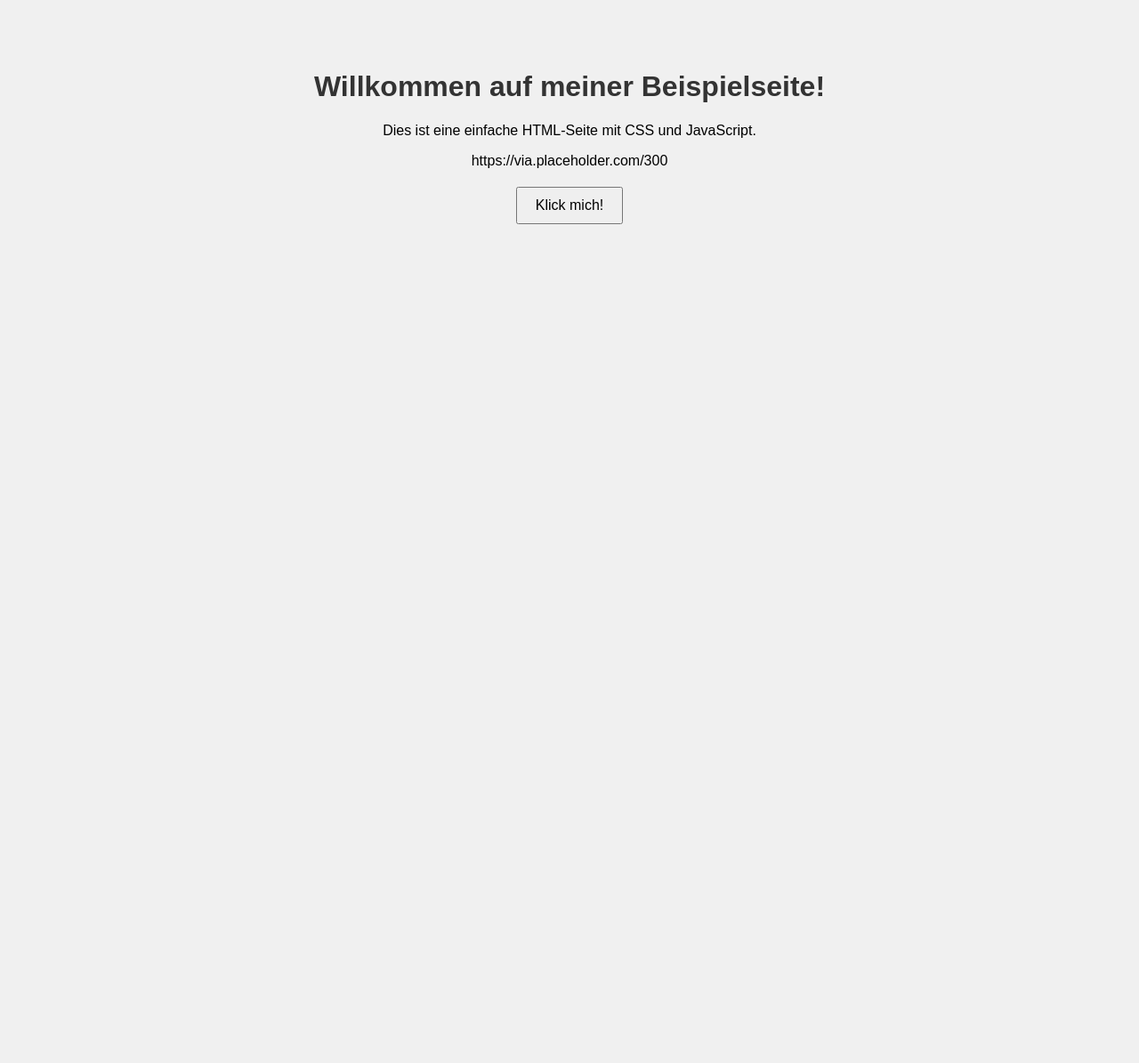
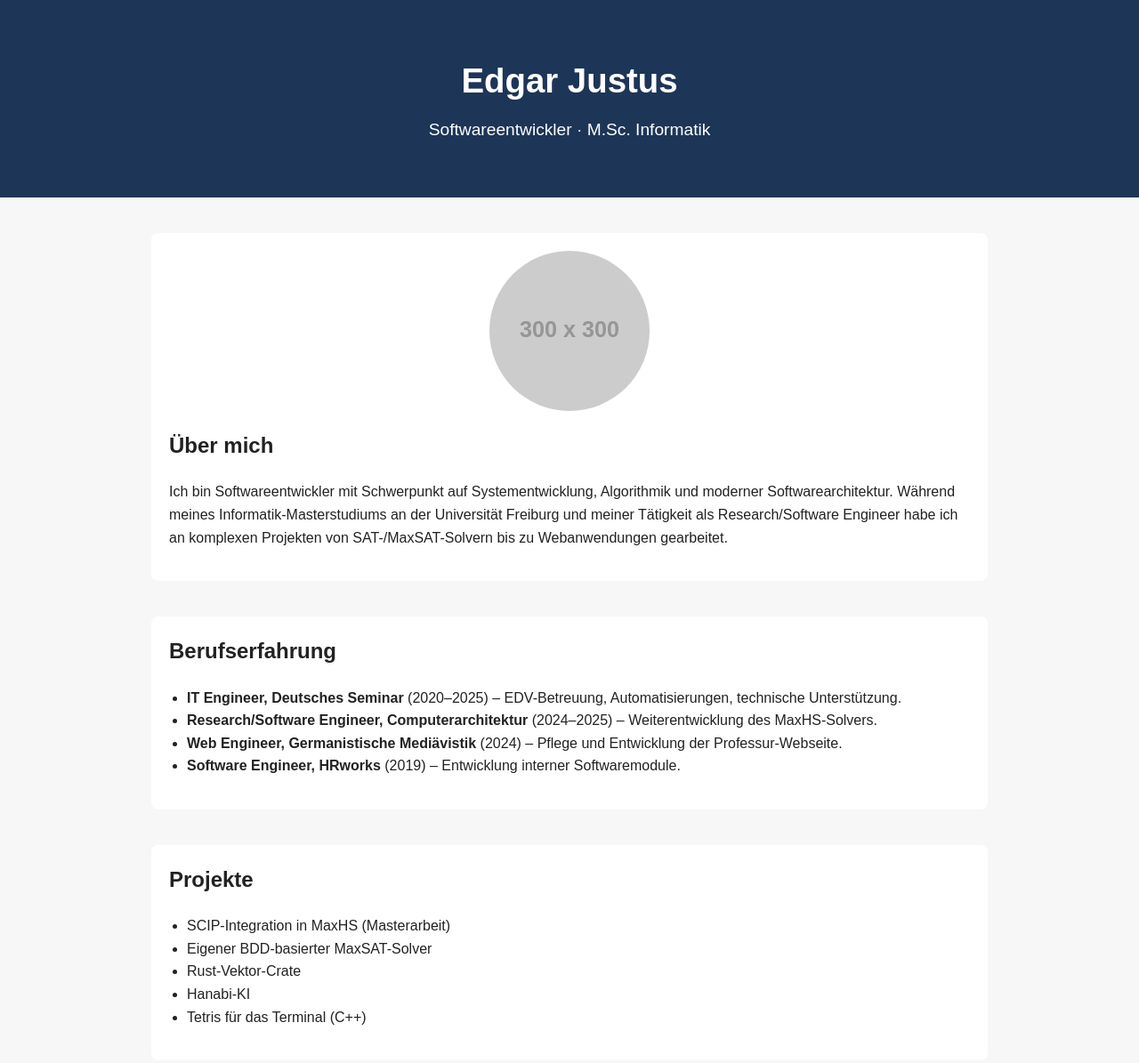
Before and after one commit to edgarjustus/edgarjustus.github.io, a plain HTML site: page index.html in a window 1280 px wide. Shown: the top 1195 px of the page at 89% size. Before the commit the page ends 800 px from the top, so only its background shows below. Drawn offline with Linux system fonts and the light colour scheme; placeholder pictures from the web are drawn by us.

Commit message:
Revamp personal webpage layout and content
Updated the HTML structure and styling for a personal webpage, including new sections for experience, projects, and contact information.

```diff
--- a/index.html
+++ b/index.html
@@ -1,6 +1,6 @@
 <!DOCTYPE html>
-<html lang="de"><head>
-
+<html lang="de">
+<head>
     <!-- Google tag (gtag.js) -->
 <script async src="https://www.googletagmanager.com/gtag/js?id=G-9NBFET6VNR"></script>
 <script>
@@ -10,44 +10,109 @@
 
   gtag('config', 'G-9NBFET6VNR');
 </script>
-
-<meta http-equiv="content-type" content="text/html; charset=UTF-8">
   <meta charset="UTF-8">
-    <title>Beispiel HTML-Seite</title>
+  <meta name="viewport" content="width=device-width, initial-scale=1.0">
+  <title>Edgar Justus – Softwareentwickler</title>
   <style>
     body {
+      margin: 0;
       font-family: Arial, sans-serif;
-            background-color: #f0f0f0;
+      background: #f7f7f7;
+      color: #222;
+      line-height: 1.6;
+    }
+    header {
+      background: #1d3557;
+      color: white;
+      padding: 60px 20px;
       text-align: center;
-            padding: 50px;
     }
-        h1 {
-            color: #333;
+    header h1 {
+      margin: 0;
+      font-size: 2.4rem;
     }
-        img {
-            width: 300px;
-            border-radius: 10px;
+    header p {
+      margin: 10px 0 0;
+      font-size: 1.2rem;
     }
-        button {
-            padding: 10px 20px;
-            font-size: 16px;
+    .section {
+      max-width: 900px;
+      margin: 40px auto;
+      padding: 20px;
+      background: white;
+      border-radius: 8px;
+    }
+    h2 {
+      margin-top: 0;
+    }
+    .profile-img {
+      width: 180px;
+      height: 180px;
+      border-radius: 50%;
+      object-fit: cover;
+      display: block;
+      margin: 0 auto 20px;
+    }
+    ul {
+      padding-left: 20px;
+    }
+    .contact {
+      text-align: center;
       margin-top: 20px;
-            cursor: pointer;
+    }
+    .contact a {
+      color: #1d3557;
+      text-decoration: none;
+      font-weight: bold;
     }
   </style>
 </head>
 <body>
-    <h1>Willkommen auf meiner Beispielseite!</h1>
-    <p>Dies ist eine einfache HTML-Seite mit CSS und JavaScript.</p>
-    https://via.placeholder.com/300
-    <br>
-    <button onclick="zeigeNachricht()">Klick mich!</button>
 
-    <script>
-        function zeigeNachricht() {
-            alert("Hallo! Du hast den Button geklickt.");
-        }
-    </script>
+<header>
+  <h1>Edgar Justus</h1>
+  <p>Softwareentwickler · M.Sc. Informatik</p>
+</header>
 
+<div class="section">
+  <img src="https://via.placeholder.com/300" alt="Profilbild" class="profile-img">
+  <h2>Über mich</h2>
+  <p>
+    Ich bin Softwareentwickler mit Schwerpunkt auf Systementwicklung, Algorithmik und moderner Softwarearchitektur.
+    Während meines Informatik-Masterstudiums an der Universität Freiburg und meiner Tätigkeit als
+    Research/Software Engineer habe ich an komplexen Projekten von SAT-/MaxSAT-Solvern bis zu Webanwendungen gearbeitet.
+  </p>
+</div>
 
-</body></html>
+<div class="section">
+  <h2>Berufserfahrung</h2>
+  <ul>
+    <li><strong>IT Engineer, Deutsches Seminar</strong> (2020–2025) – EDV-Betreuung, Automatisierungen, technische Unterstützung.</li>
+    <li><strong>Research/Software Engineer, Computerarchitektur</strong> (2024–2025) – Weiterentwicklung des MaxHS-Solvers.</li>
+    <li><strong>Web Engineer, Germanistische Mediävistik</strong> (2024) – Pflege und Entwicklung der Professur-Webseite.</li>
+    <li><strong>Software Engineer, HRworks</strong> (2019) – Entwicklung interner Softwaremodule.</li>
+  </ul>
+</div>
+
+<div class="section">
+  <h2>Projekte</h2>
+  <ul>
+    <li>SCIP-Integration in MaxHS (Masterarbeit)</li>
+    <li>Eigener BDD-basierter MaxSAT-Solver</li>
+    <li>Rust-Vektor-Crate</li>
+    <li>Hanabi-KI</li>
+    <li>Tetris für das Terminal (C++)</li>
+  </ul>
+</div>
+
+<div class="section">
+  <h2>Kontakt</h2>
+  <div class="contact">
+    <p>Werner-von-Siemens-Str. 7 · 79395 Neuenburg am Rhein</p>
+    <p>Telefon: +49 1577 5283030</p>
+    <p>E-Mail: <a href="mailto:edgarjustus@outlook.com">edgarjustus@outlook.com</a></p>
+  </div>
+</div>
+
+</body>
+</html>
```
Lines whose indentation alone changed are shown as unchanged.
